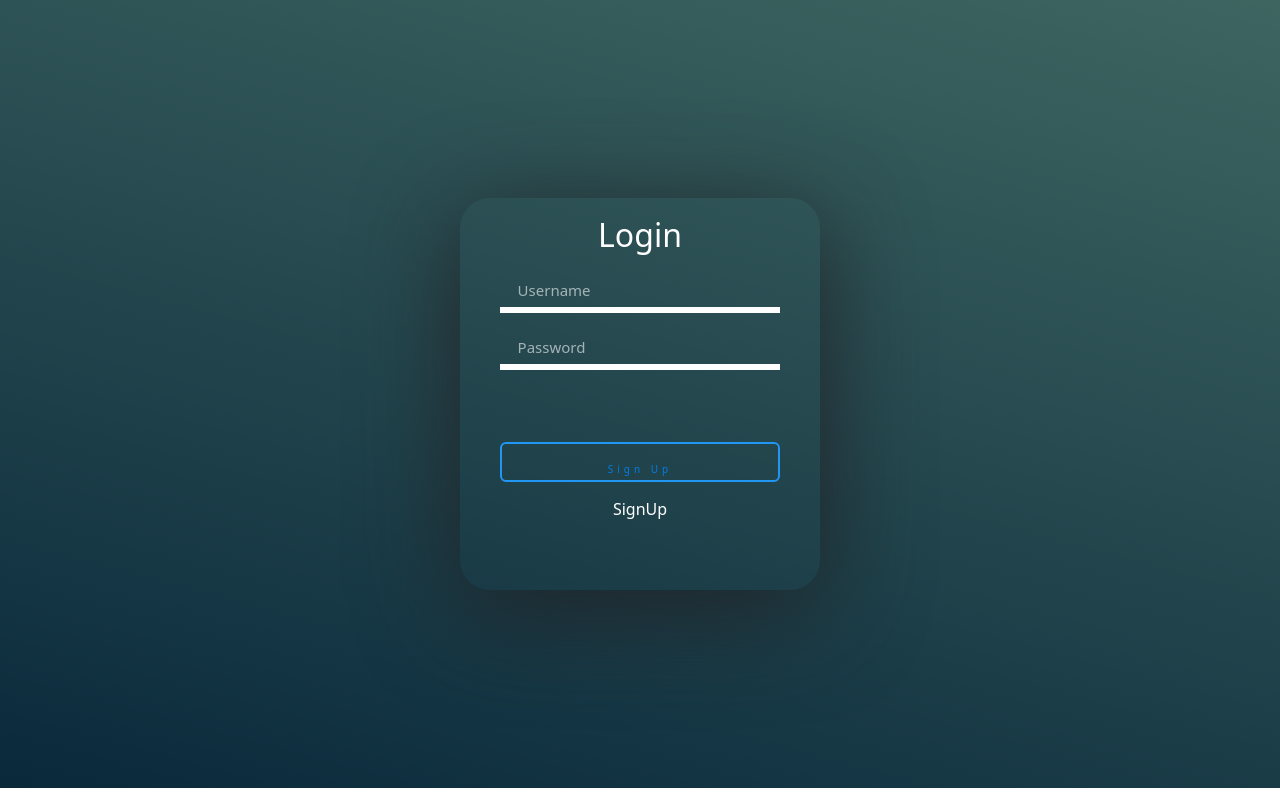
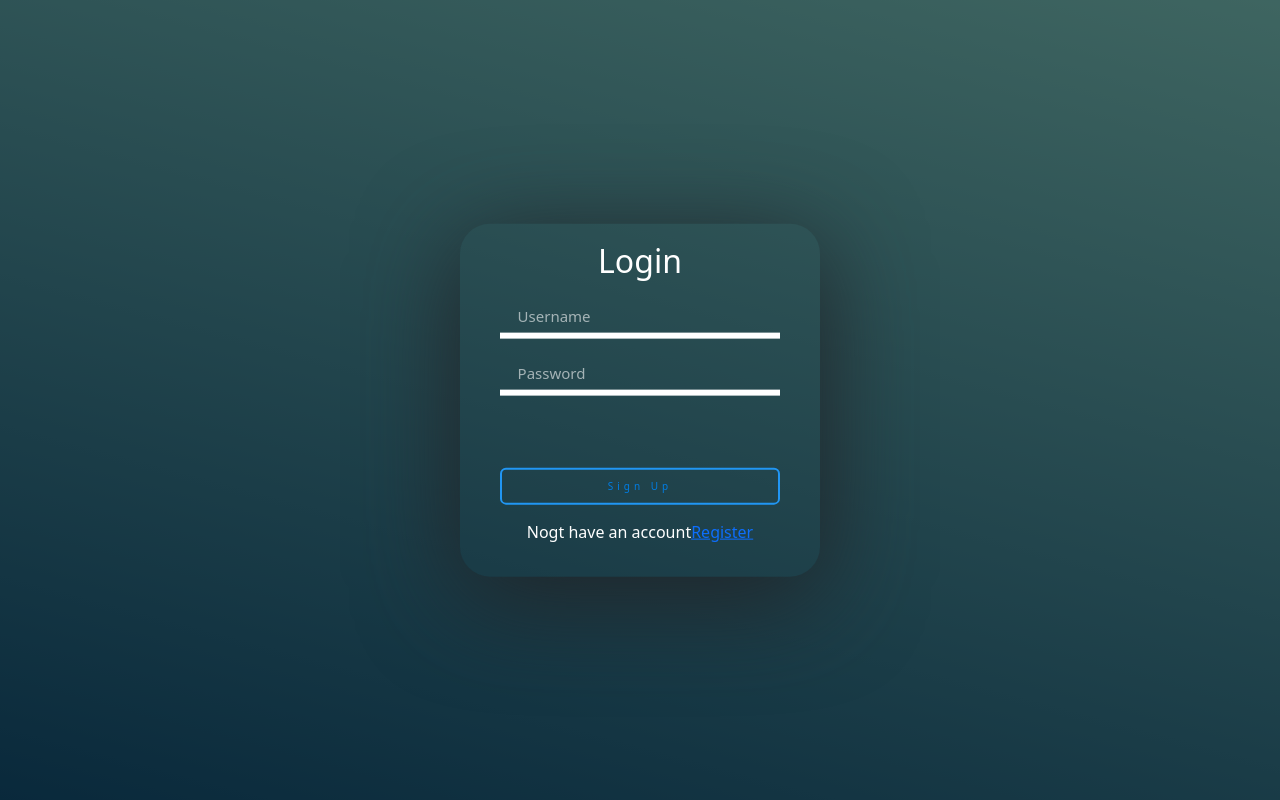
Before and after one commit to munaviru-zaman/BANK_APP, an Angular app: page / in a window 1280 px wide. Built offline with nearby package versions, Linux system fonts and the light colour scheme.

Commit message:
15-08-2022 login-page style added

```diff
--- a/src/app/login-page/login-page.component.css
+++ b/src/app/login-page/login-page.component.css
@@ -1,10 +1,4 @@
-body{
-    background-image: linear-gradient(15deg, #13547a 0%, #80d0c7 100%);
-    background-blend-mode: color;
-        background-color: rgba(0, 0, 0, 0.512);
-        background-size: cover;
-        background-attachment: fixed;
-}
+
 .main{
     display: flex;
     justify-content: center;
@@ -13,12 +7,15 @@ body{
 }
 
 .loginPanel{
-    margin: 150px;
-    height: 49vh;
+    top: 50%;
+    left: 50%;
+    transform: translate(-50%,-50%);
+    position: absolute;
+    /* min-height: 40vh; */
     width: 45vh;
     border-radius: 30px;
     box-shadow: 0px 20px 100px;
-    padding: 1.1rem;
+    padding: 1.1rem 1rem;
     text-align: center;
     overflow: hidden;
 }
@@ -54,7 +51,8 @@ input{
         font-size: 10px;
         font-weight: lighter;
         letter-spacing: 4px;
-
+        text-align: center;
+        padding: 5px 10px;
     }
 
     .btn:hover{
@@ -78,7 +76,7 @@ input{
         display: none;
     }
 
-    label{
+    p{
 
         color: #fff;
         font-size: 1rem;
@@ -91,6 +89,7 @@ input{
 
 
     }
+
     .login{
         background-color: transparent;
 
--- a/src/app/login-page/login-page.component.html
+++ b/src/app/login-page/login-page.component.html
@@ -1,124 +1,6 @@
-<!DOCTYPE html>
-<html lang="en">
-<head>
-    <meta charset="UTF-8">
-    <meta http-equiv="X-UA-Compatible" content="IE=edge">
-    <meta name="viewport" content="width=device-width, initial-scale=1.0">
-    <title>Document</title>
-    <!-- CSS only -->
-    <link href="https://cdn.jsdelivr.net/npm/bootstrap@5.2.0/dist/css/bootstrap.min.css" rel="stylesheet" integrity="sha384-gH2yIJqKdNHPEq0n4Mqa/HGKIhSkIHeL5AyhkYV8i59U5AR6csBvApHHNl/vI1Bx" crossorigin="anonymous">
-</head>
-<style>
-    body{
-        background-image: linear-gradient(15deg, #13547a 0%, #80d0c7 100%);
-        background-blend-mode: color;
-            background-color: rgba(0, 0, 0, 0.512);
-            background-size: cover;
-            background-attachment: fixed;
-    }
-    .main{
-        display: flex;
-        justify-content: center;
-        align-items: center;
-
-    }
-
-    .loginPanel{
-        margin: 150px;
-        height: 49vh;
-        width: 45vh;
-        border-radius: 30px;
-        box-shadow: 0px 20px 100px;
-        padding: 1.1rem;
-        text-align: center;
-        overflow: hidden;
-    }
-    .btn{
-        margin-top: 4rem;
-    }
-    input{
-        outline: none;
-            border: none;
-            padding: 1.1rem;
-            border-bottom: 6px solid;
-            background: transparent;
-            color: white;
-            width: 35vh;
-            height: 2.3rem;
-    }
-
-    ::placeholder{
-            color: rgba(255, 255, 255, 0.586);
-            font-size: 15px;
-        }
-
-        h2{
-            color: rgb(255, 255, 255);
-            margin-bottom: 18px;
-        }
-
-        .btn{
-
-            border: 2px solid #2196f3;
-            outline: none;
-            color: #007de3;
-            font-size: 10px;
-            font-weight: lighter;
-            letter-spacing: 4px;
-
-        }
-
-        .btn:hover{
-            color: #255784;
-            background-color: #2196f3;
-            border: #2196f3;
-            box-shadow: 0 0 10px #2196f3, 0 0 40px #2196f3, 0 0 80px #2196f3;
-            color: white;
-        }
-
-        input:hover{
-            border-bottom: 7px solid rgb(12, 221, 12);
-        }
-
-        input:hover::placeholder{
-            color: rgb(12, 221, 12);
-            font-size: 13px;
-        }
-
-        .checkAcc{
-            display: none;
-        }
-
-        label{
-
-            color: #fff;
-            font-size: 1rem;
-            justify-content: center;
-            display: flex;
-            margin: 15px;
-
-            cursor: pointer;
-            transition: .5s ease-in-out;
 
 
-        }
-        .login{
-            background-color: transparent;
 
-        }
-
-        label:hover{
-            text-decoration: underline 1.5px;
-            letter-spacing: 2px;
-        }
-
-        #checkAcc:checked~#acno{
-            transform: translateX(-12px);
-        }
-
-
-</style>
-<body>
     <div class="main p-5">
 
         <div class="loginPanel">
@@ -133,7 +15,7 @@
 
                     <div class="alreadyUser">
                         <input type="checkbox" class="checkAcc" name="accAlready" id="checkAcc">
-                        <label  id="signup" for="accAlready">SignUp</label>
+                        <p>Nogt have an account<a href="#">Register</a></p>
                     </div>
 
 
@@ -144,30 +26,3 @@
         </div>
 
     </div>
-
-</body>
-<script>
-    function val(){
-        user=document.getElementById('uname').value
-
-        pass=document.getElementById('pword').value
-
-
-        if(user=='' & pass==''){
-            alert("Enter your username and password")
-        }else if(user=='' & pass.length<5){
-            alert("Enter your username and a valid password")
-        }else if(user!='' & pass==''){
-            alert("Enter your password")
-        }else if(user=='' & pass!=''){
-            alert("Enter your username")
-        }else if(pass.length<5){
-            alert("Enter a valid password")
-        }else{
-            document.getElementById('uname').value=""
-            document.getElementById('pword').value=""
-            alert("Login Successful...")
-        }
-    }
-</script>
-</html>
--- a/src/index.html
+++ b/src/index.html
@@ -6,6 +6,7 @@
   <base href="/">
   <meta name="viewport" content="width=device-width, initial-scale=1">
   <link rel="icon" type="image/x-icon" href="favicon.ico">
+  <link href="https://cdn.jsdelivr.net/npm/bootstrap@5.2.0/dist/css/bootstrap.min.css" rel="stylesheet" integrity="sha384-gH2yIJqKdNHPEq0n4Mqa/HGKIhSkIHeL5AyhkYV8i59U5AR6csBvApHHNl/vI1Bx" crossorigin="anonymous">
 </head>
 <body>
   <app-root></app-root>
--- a/src/styles.css
+++ b/src/styles.css
@@ -1 +1,8 @@
 /* You can add global styles to this file, and also import other style files */
+body{
+    background-image: linear-gradient(15deg, #13547a 0%, #80d0c7 100%);
+    background-blend-mode: color;
+        background-color: rgba(0, 0, 0, 0.512);
+        background-size: cover;
+        background-attachment: fixed;
+}
```
